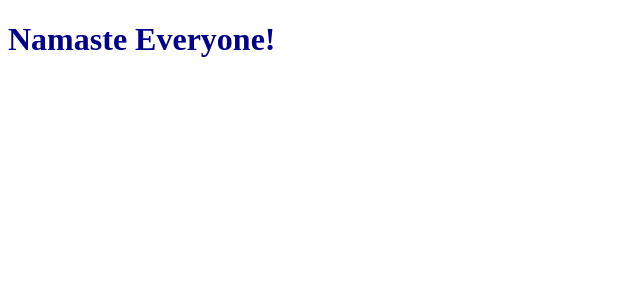
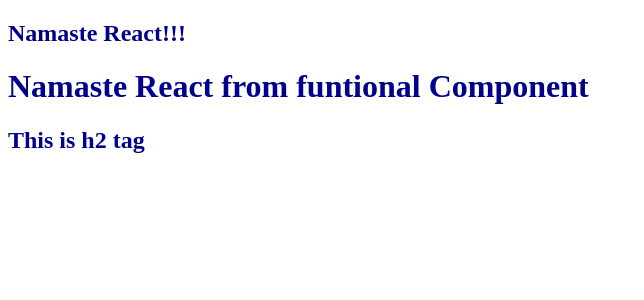
Before and after one commit to raahul131/Namaste-React, a React (Vite) app: page / in a window 1280 px wide. Shown: the top 300 px of the page, without its empty margins (0-644 px from the left). Built offline with nearby package versions, Linux system fonts and the light colour scheme.

Commit message:
Laying down the foundation

```diff
--- a/App.js
+++ b/App.js
@@ -1,10 +1,7 @@
 /*
-
 ------------- PARCEL -----------------
-
 HMR - hot module Replacement
 File watcher algorithm - file watcher written in c++
-
 - BUNDLING
 - MINIFY
 - Clean or code
@@ -19,18 +16,44 @@
 - We should push our parcel.cache in git ignore
 - Consistent hashing Algo
 - Parcel is Zero config
--
-
-
 */
 
 import React from "react";
 import ReactDOM from "react-dom/client";
 
-// creating the h1 tag using React
-const heading = React.createElement("h1", {}, "Namaste Everyone!");
+// // creating the h1 tag using React
+// const heading = React.createElement(
+//   "h1",
+//   {
+//     id: "title",
+//     key: "h1",
+//   },
+//   "Namaste Everyone!!!"
+// );
+
+// JSX => React.createElement => Object => HTML(DOM)
+const Heading2 = () => (
+  <h2 id="title" key={"h2"}>
+    Namaste React!!!
+  </h2>
+);
+
+// ----------------  Components  ----------------
+
+const HeaderComponent = () => {
+  return (
+    <div>
+      {<Heading2 />}
+      <h1>Namaste React from funtional Component</h1>
+      <h2>This is h2 tag</h2>
+    </div>
+  );
+};
 
 const root = ReactDOM.createRoot(document.getElementById("root"));
 
 //passing a react element inside the root
-root.render(heading);
+// root.render(heading2);
+
+// to render the functional components
+root.render(<HeaderComponent />);
--- a/package.json
+++ b/package.json
@@ -3,6 +3,8 @@
   "version": "1.0.0",
   "description": "This is Namaste React Course",
   "scripts": {
+    "start": "parcel index.html",
+    "build": "parcel build index.html",
     "test": "Just"
   },
   "repository": {
@@ -16,6 +18,8 @@
   },
   "homepage": "https://github.com/raahul131/Namaste-React#readme",
   "devDependencies": {
+    "@babel/core": "^7.21.0",
+    "babel-plugin-transform-remove-console": "^6.9.4",
     "parcel": "^2.8.3",
     "process": "^0.11.10"
   },
```
Also changed, not shown: .babelrc (added), 1 other file (tests, documents, lock files or other folders).
